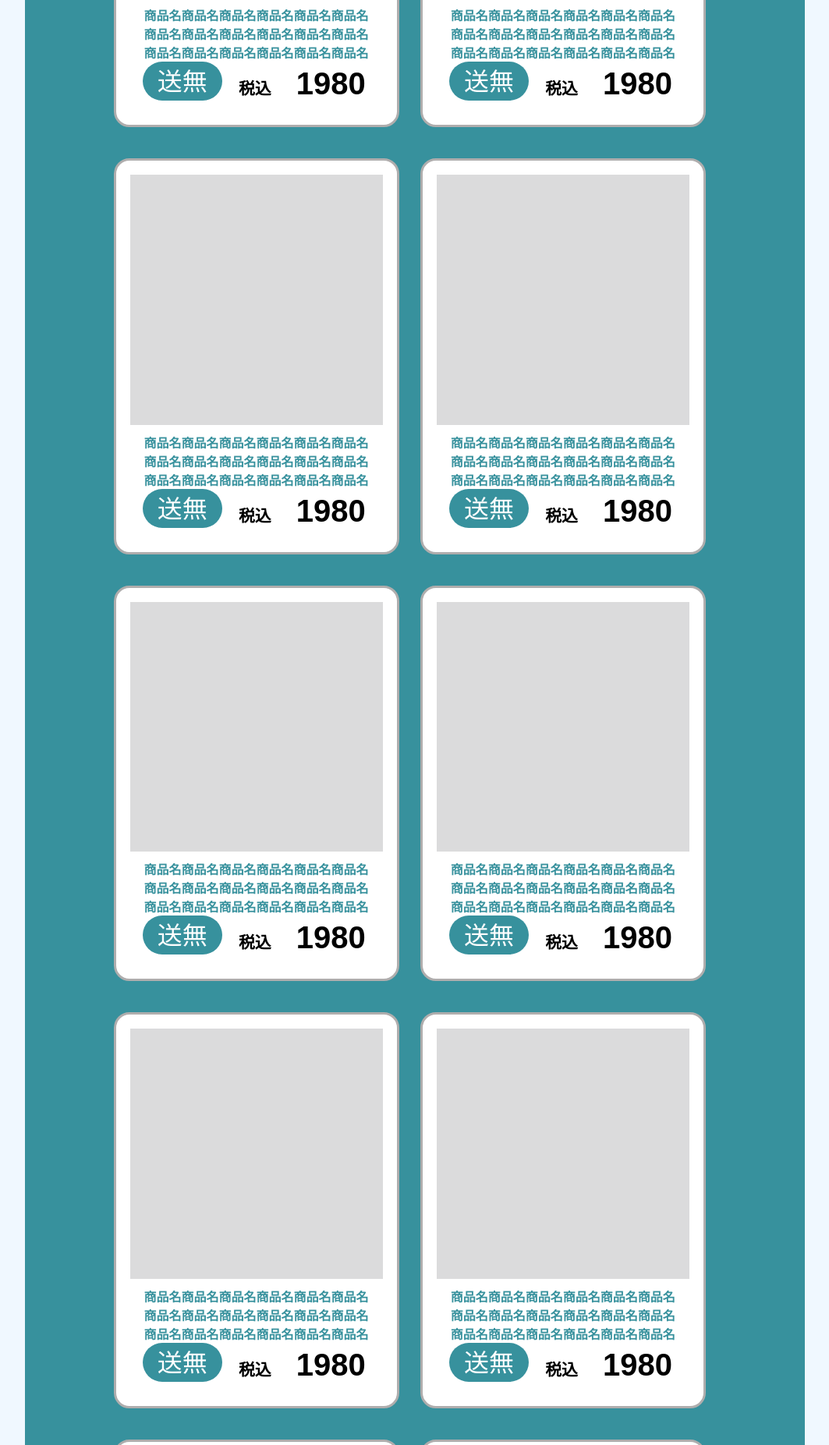
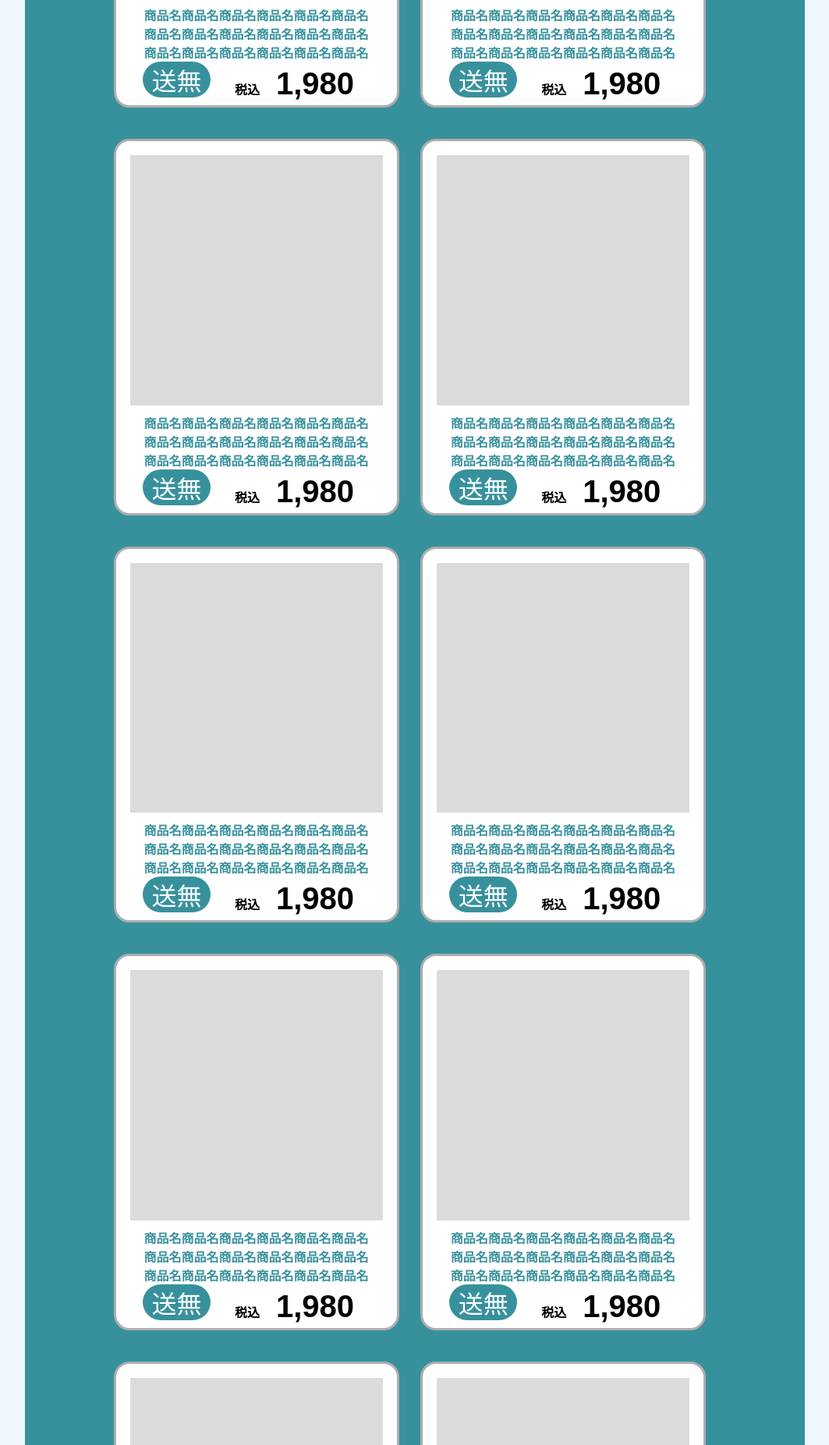
Before and after one commit to kimhyonju/sale-landingpage01, a plain HTML site: page index.html in a window 1280 px wide. Shown: the part 3027-4880 px from the top of the page at 78% size, without its empty margins (108-1171 px from the left). Drawn offline with Linux system fonts and the light colour scheme.

Commit message:
title <p>tag plus

```diff
--- a/css/stylepc.css
+++ b/css/stylepc.css
@@ -80,27 +80,27 @@ a:link, a:visited{
 }
 .item-info{
     width: 90%;
-    margin: 0 auto;
+    margin: 0 auto 10px;
 }
 .item-delivery{
     display: inline-block;
-    width: 35%;
-    height: 50px;
+    width: 30%;
     background-color: #37919d;
     border-radius: 30px;
+}
+.item-delivery > p{
     color: #fff;
     font-size: 2em;
     text-align: center;
-
 }
 .item-priceinfo{
     display: inline-block;
     position: relative;
     width: 20%;
     top: 5px;
-    height: 50px;
     color: #000;
-    font-size: 1.3em;
+}
+.item-priceinfo > p{
     font-weight: 600;
     text-align: right;
 }
@@ -109,8 +109,9 @@ a:link, a:visited{
     position: relative;
     top: 5px;
     width: 40%;
-    height: 80px;
     color: #000;
+}
+.item-price > p{
     font-size: 2.5em;
     font-weight: 600;
     text-align: right;
--- a/index.html
+++ b/index.html
@@ -30,9 +30,9 @@
                     <div class="item-thumnail"></div>
                     <div class="item-name"><p>商品名商品名商品名商品名商品名商品名商品名商品名商品名商品名商品名商品名商品名商品名商品名商品名商品名商品名</p></div>
                     <div class="item-info">
-                        <div class="item-delivery">送無</div>
-                        <div class="item-priceinfo">税込</div>
-                        <div class="item-price">1980</div>
+                        <div class="item-delivery"><p>送無</p></div>
+                        <div class="item-priceinfo"><p>税込</p></div>
+                        <div class="item-price"><p>1,980</p></div>
                     </div>
                 </div>
             </div>
@@ -41,9 +41,9 @@
                     <div class="item-thumnail"></div>
                     <div class="item-name"><p>商品名商品名商品名商品名商品名商品名商品名商品名商品名商品名商品名商品名商品名商品名商品名商品名商品名商品名</p></div>
                     <div class="item-info">
-                        <div class="item-delivery">送無</div>
-                        <div class="item-priceinfo">税込</div>
-                        <div class="item-price">1980</div>
+                        <div class="item-delivery"><p>送無</p></div>
+                        <div class="item-priceinfo"><p>税込</p></div>
+                        <div class="item-price"><p>1,980</p></div>
                     </div>
                 </div>
             </div>
@@ -54,9 +54,9 @@
                     <div class="item-thumnail"></div>
                     <div class="item-name"><p>商品名商品名商品名商品名商品名商品名商品名商品名商品名商品名商品名商品名商品名商品名商品名商品名商品名商品名</p></div>
                     <div class="item-info">
-                        <div class="item-delivery">送無</div>
-                        <div class="item-priceinfo">税込</div>
-                        <div class="item-price">1980</div>
+                        <div class="item-delivery"><p>送無</p></div>
+                        <div class="item-priceinfo"><p>税込</p></div>
+                        <div class="item-price"><p>1,980</p></div>
                     </div>
                 </div>
             </div>
@@ -65,9 +65,9 @@
                     <div class="item-thumnail"></div>
                     <div class="item-name"><p>商品名商品名商品名商品名商品名商品名商品名商品名商品名商品名商品名商品名商品名商品名商品名商品名商品名商品名</p></div>
                     <div class="item-info">
-                        <div class="item-delivery">送無</div>
-                        <div class="item-priceinfo">税込</div>
-                        <div class="item-price">1980</div>
+                        <div class="item-delivery"><p>送無</p></div>
+                        <div class="item-priceinfo"><p>税込</p></div>
+                        <div class="item-price"><p>1,980</p></div>
                     </div>
                 </div>
             </div>
@@ -78,9 +78,9 @@
                     <div class="item-thumnail"></div>
                     <div class="item-name"><p>商品名商品名商品名商品名商品名商品名商品名商品名商品名商品名商品名商品名商品名商品名商品名商品名商品名商品名</p></div>
                     <div class="item-info">
-                        <div class="item-delivery">送無</div>
-                        <div class="item-priceinfo">税込</div>
-                        <div class="item-price">1980</div>
+                        <div class="item-delivery"><p>送無</p></div>
+                        <div class="item-priceinfo"><p>税込</p></div>
+                        <div class="item-price"><p>1,980</p></div>
                     </div>
                 </div>
             </div>
@@ -89,9 +89,9 @@
                     <div class="item-thumnail"></div>
                     <div class="item-name"><p>商品名商品名商品名商品名商品名商品名商品名商品名商品名商品名商品名商品名商品名商品名商品名商品名商品名商品名</p></div>
                     <div class="item-info">
-                        <div class="item-delivery">送無</div>
-                        <div class="item-priceinfo">税込</div>
-                        <div class="item-price">1980</div>
+                        <div class="item-delivery"><p>送無</p></div>
+                        <div class="item-priceinfo"><p>税込</p></div>
+                        <div class="item-price"><p>1,980</p></div>
                     </div>
                 </div>
             </div>
@@ -102,9 +102,9 @@
                     <div class="item-thumnail"></div>
                     <div class="item-name"><p>商品名商品名商品名商品名商品名商品名商品名商品名商品名商品名商品名商品名商品名商品名商品名商品名商品名商品名</p></div>
                     <div class="item-info">
-                        <div class="item-delivery">送無</div>
-                        <div class="item-priceinfo">税込</div>
-                        <div class="item-price">1980</div>
+                        <div class="item-delivery"><p>送無</p></div>
+                        <div class="item-priceinfo"><p>税込</p></div>
+                        <div class="item-price"><p>1,980</p></div>
                     </div>
                 </div>
             </div>
@@ -113,9 +113,9 @@
                     <div class="item-thumnail"></div>
                     <div class="item-name"><p>商品名商品名商品名商品名商品名商品名商品名商品名商品名商品名商品名商品名商品名商品名商品名商品名商品名商品名</p></div>
                     <div class="item-info">
-                        <div class="item-delivery">送無</div>
-                        <div class="item-priceinfo">税込</div>
-                        <div class="item-price">1980</div>
+                        <div class="item-delivery"><p>送無</p></div>
+                        <div class="item-priceinfo"><p>税込</p></div>
+                        <div class="item-price"><p>1,980</p></div>
                     </div>
                 </div>
             </div>
@@ -126,9 +126,9 @@
                     <div class="item-thumnail"></div>
                     <div class="item-name"><p>商品名商品名商品名商品名商品名商品名商品名商品名商品名商品名商品名商品名商品名商品名商品名商品名商品名商品名</p></div>
                     <div class="item-info">
-                        <div class="item-delivery">送無</div>
-                        <div class="item-priceinfo">税込</div>
-                        <div class="item-price">1980</div>
+                        <div class="item-delivery"><p>送無</p></div>
+                        <div class="item-priceinfo"><p>税込</p></div>
+                        <div class="item-price"><p>1,980</p></div>
                     </div>
                 </div>
             </div>
@@ -137,9 +137,9 @@
                     <div class="item-thumnail"></div>
                     <div class="item-name"><p>商品名商品名商品名商品名商品名商品名商品名商品名商品名商品名商品名商品名商品名商品名商品名商品名商品名商品名</p></div>
                     <div class="item-info">
-                        <div class="item-delivery">送無</div>
-                        <div class="item-priceinfo">税込</div>
-                        <div class="item-price">1980</div>
+                        <div class="item-delivery"><p>送無</p></div>
+                        <div class="item-priceinfo"><p>税込</p></div>
+                        <div class="item-price"><p>1,980</p></div>
                     </div>
                 </div>
             </div>
@@ -150,9 +150,9 @@
                     <div class="item-thumnail"></div>
                     <div class="item-name"><p>商品名商品名商品名商品名商品名商品名商品名商品名商品名商品名商品名商品名商品名商品名商品名商品名商品名商品名</p></div>
                     <div class="item-info">
-                        <div class="item-delivery">送無</div>
-                        <div class="item-priceinfo">税込</div>
-                        <div class="item-price">1980</div>
+                        <div class="item-delivery"><p>送無</p></div>
+                        <div class="item-priceinfo"><p>税込</p></div>
+                        <div class="item-price"><p>1,980</p></div>
                     </div>
                 </div>
             </div>
@@ -161,9 +161,9 @@
                     <div class="item-thumnail"></div>
                     <div class="item-name"><p>商品名商品名商品名商品名商品名商品名商品名商品名商品名商品名商品名商品名商品名商品名商品名商品名商品名商品名</p></div>
                     <div class="item-info">
-                        <div class="item-delivery">送無</div>
-                        <div class="item-priceinfo">税込</div>
-                        <div class="item-price">1980</div>
+                        <div class="item-delivery"><p>送無</p></div>
+                        <div class="item-priceinfo"><p>税込</p></div>
+                        <div class="item-price"><p>1,980</p></div>
                     </div>
                 </div>
             </div>
```
